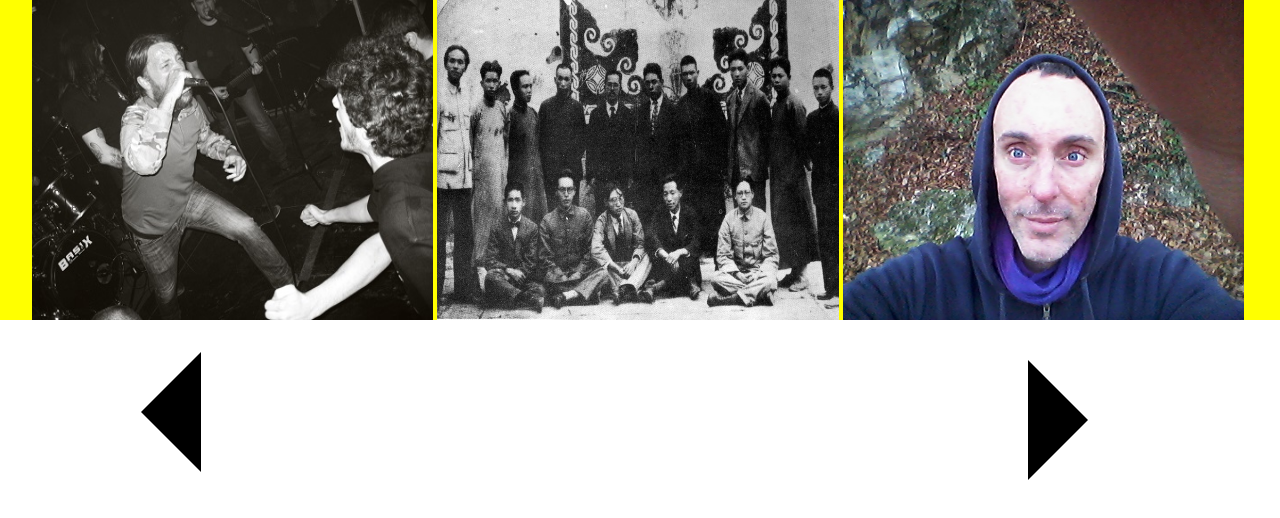
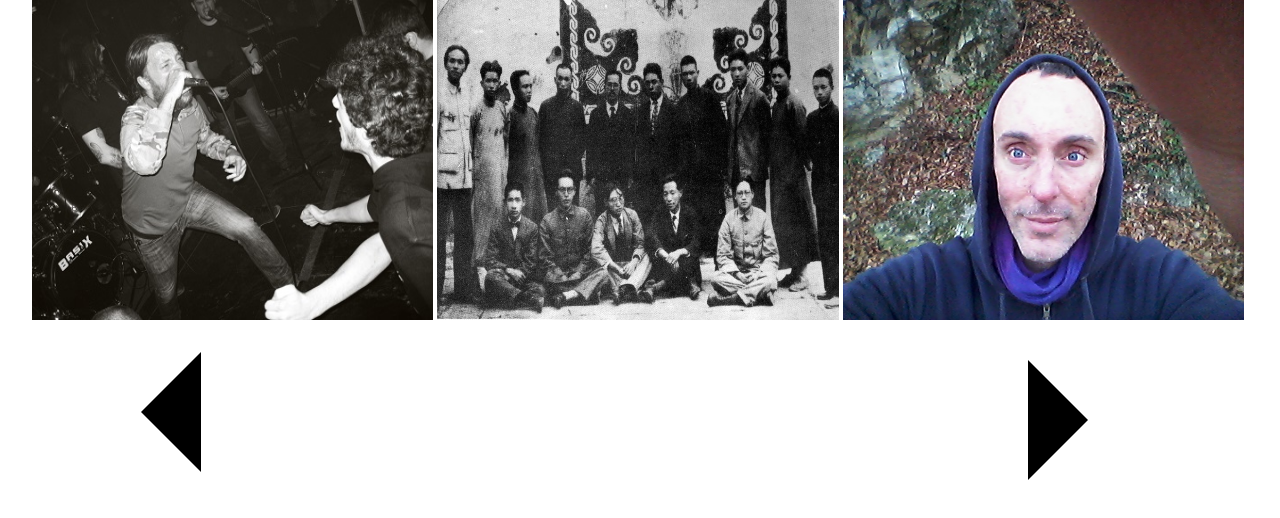
Before and after one commit to kobiwk/veryCoolSlider, a plain HTML site: page index.html in a window 1280 px wide. Drawn offline with Linux system fonts and the light colour scheme.

Commit message:
Cleaned script.js and little change to style.scss

```diff
--- a/js/script.js
+++ b/js/script.js
@@ -1,88 +1,13 @@
-/*
-var leftArrow = document.getElementById('left-arrow-link');
-var rightArrow = document.getElementById('right-arrow-link');
-var imagesInSlider = document.getElementsByClassName('active-slider');
-var all = document.querySelectorAll('.slider img');
-var moveLeft = 0;
-var moveRight = all.length;
-
-var percentageMoveToLeft = 0;
-var imageInSlider = document.getElementById('active-slider');
-
-//click on left arrow
-
-leftArrow.addEventListener('click', function(e){
-
-	e.preventDefault();
-
-	if (!all[moveLeft+3]) {
-		return '';
-	} else {
-		moveRight -= 1;
-	}
-
-	imagesInSlider[0].setAttribute('class','hide-image');
-	all[moveLeft+3].setAttribute('class','active-slider');
-
-
-
-	for (var i = 0; i < imagesInSlider.length; i++) {
-		imagesInSlider[i].style.animation = "move-left 0.3s ease-out";
-	}
-
-	var clearAnimation = setInterval(clearAnimation, 300);
-
-	function clearAnimation() {
-		for (var i = 0; i < all.length; i++) {
-		all[i].style.animation = "";
-		}
-		clearInterval(clearAnimation);
-	}
-
-
-	moveLeft++;
-
-})
-
-rightArrow.addEventListener('click', function(e){
-	e.preventDefault();
-
-	if (!all[moveRight]) {
-		return '';
-	} else {
-		moveLeft -= 1;
-	}
-
-	imagesInSlider[2].setAttribute('class','hide-image');
-	all[all.length - moveRight - 1].setAttribute('class','active-slider');
-
-	for (var i = 0; i < imagesInSlider.length; i++) {
-
-			imagesInSlider[i].style.animation = "move-right 0.5s ease-out";
-	}
-
-	var clearAnimation = setInterval(clearAnimation, 500);
-
-	function clearAnimation() {
-		for (var i = 0; i < all.length; i++) {
-		all[i].style.animation = "";
-		}
-		clearInterval(clearAnimation);
-	}
-
-	moveRight++;
-})
-
-*/
-
-
-
 function Slider(numberOfImagesToDisplay, controlsActiveOrNot, positionOfControlArrows, sizeOfImages) {
 
+	this.numberOfImagesToDisplay = numberOfImagesToDisplay;
+
 	this.controlsActiveOrNot = controlsActiveOrNot;
-	this.numberOfImagesToDisplay = numberOfImagesToDisplay;
+
 	this.positionOfControlArrows = positionOfControlArrows;
+
 	this.sizeOfImages = sizeOfImages;
+
 	this.moveLeft = 0;
 	this.moveRight = 0;
 }
--- a/scss/style.scss
+++ b/scss/style.scss
@@ -12,7 +12,7 @@ $primary-color: black;
 	width: 100%;
 	margin: 0 auto;
 	height: 20rem;
-	background-color: yellow;
+	background-color: transparent;
 	z-index: 2;
 
 
```
Also changed, not shown: css/style.css, 1 other file.
